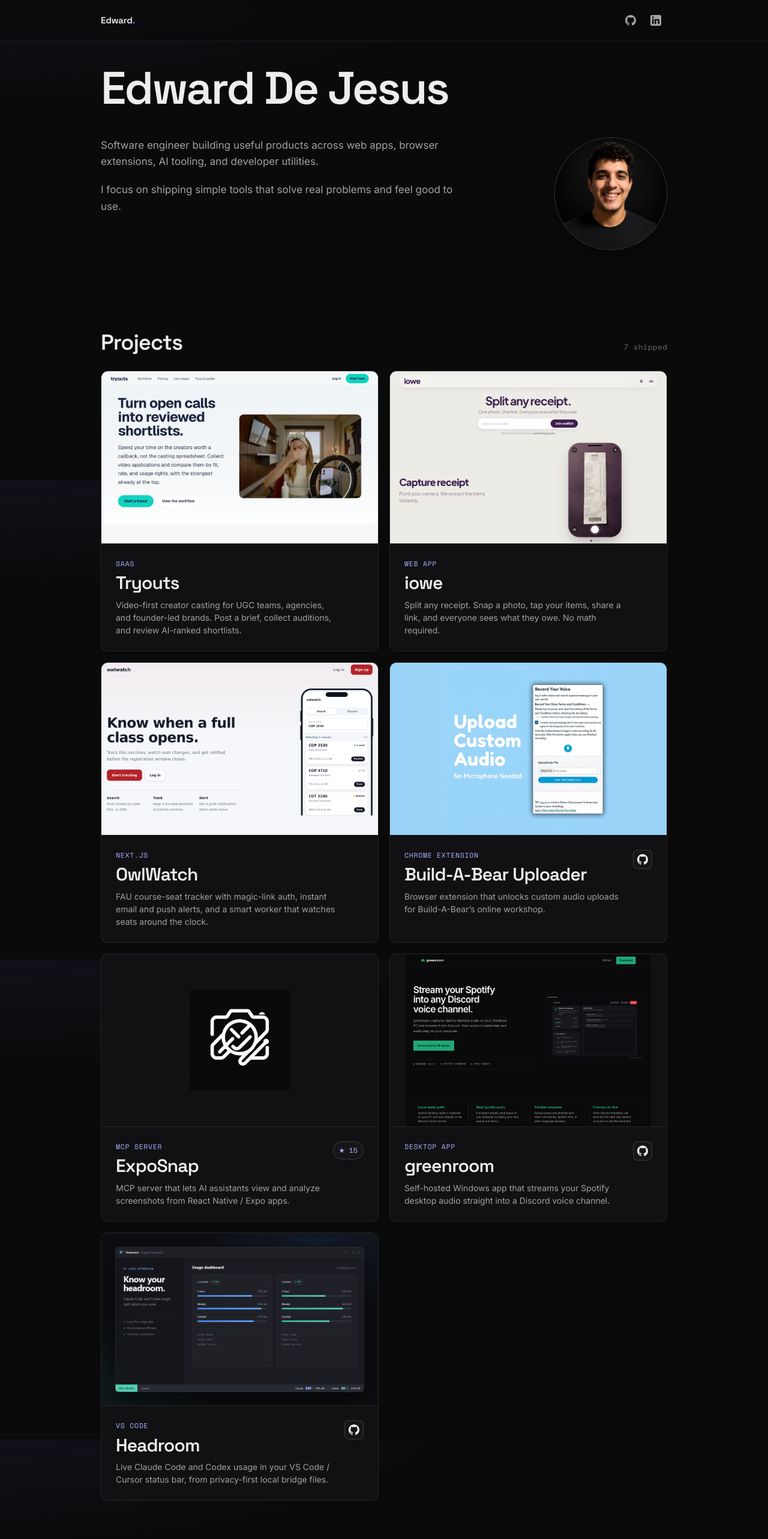
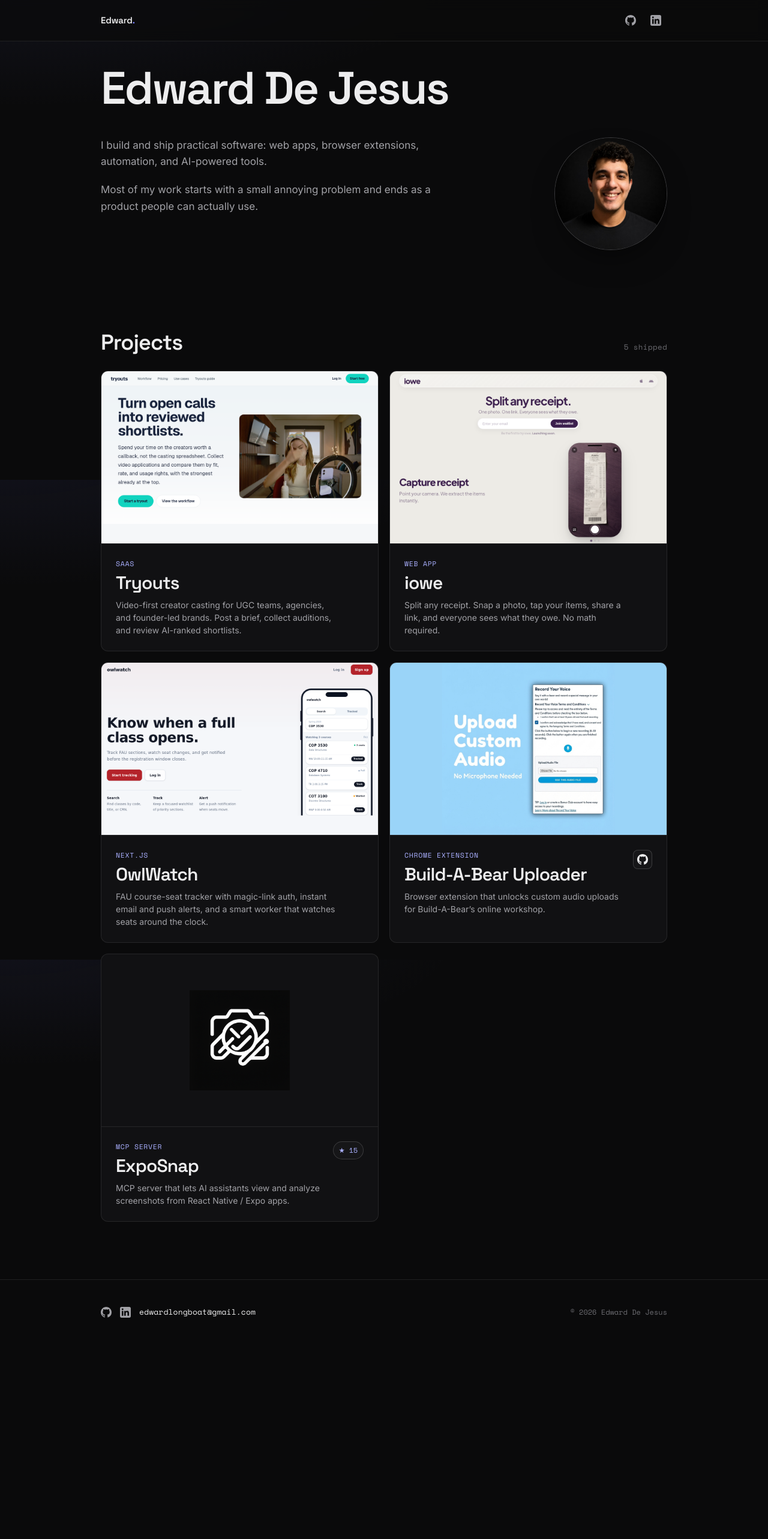
Before and after one commit to edwarddjss/edwarddjss.github.io, a Next.js app: page / in a window 1280 px wide. Shown: the top 2566 px of the page at 60% size. After the commit the page ends 2257 px from the top, so only its background shows below. Built offline with nearby package versions, Linux system fonts and the light colour scheme.

Commit message:
Update portfolio bio and projects

```diff
--- a/src/data/about.ts
+++ b/src/data/about.ts
@@ -5,11 +5,11 @@
   role: 'Software Engineer',
   url: 'https://edwarddjss.me',
   description:
-    'Software engineer building useful apps, developer tools, and AI-native products.',
+    'Software engineer building web apps, browser extensions, and AI-powered tools.',
 } as const;
 
 // About section. Each string is a paragraph.
 export const BIO: readonly string[] = [
-  'Software engineer building useful products across web apps, browser extensions, AI tooling, and developer utilities.',
-  'I focus on shipping simple tools that solve real problems and feel good to use.',
+  'I build and ship practical software: web apps, browser extensions, automation, and AI-powered tools.',
+  'Most of my work starts with a small annoying problem and ends as a product people can actually use.',
 ];
--- a/src/data/projects.ts
+++ b/src/data/projects.ts
@@ -54,23 +54,4 @@
     fit: 'logo',
     stars: 15,
   },
-  {
-    name: 'greenroom',
-    description:
-      'Self-hosted Windows app that streams your Spotify desktop audio straight into a Discord voice channel.',
-    href: 'https://edwarddjss.github.io/greenroom/',
-    tag: 'Desktop App',
-    thumb: '/thumb/greenroom.png',
-    fit: 'contain',
-    repo: 'https://github.com/edwarddjss/greenroom',
-  },
-  {
-    name: 'Headroom',
-    description:
-      'Live Claude Code and Codex usage in your VS Code / Cursor status bar, from privacy-first local bridge files.',
-    href: 'https://marketplace.visualstudio.com/items?itemName=edwarddjss.headroom',
-    tag: 'VS Code',
-    thumb: '/thumb/headroom.png',
-    repo: 'https://github.com/edwarddjss/claude-usage-bar',
-  },
 ];
```
